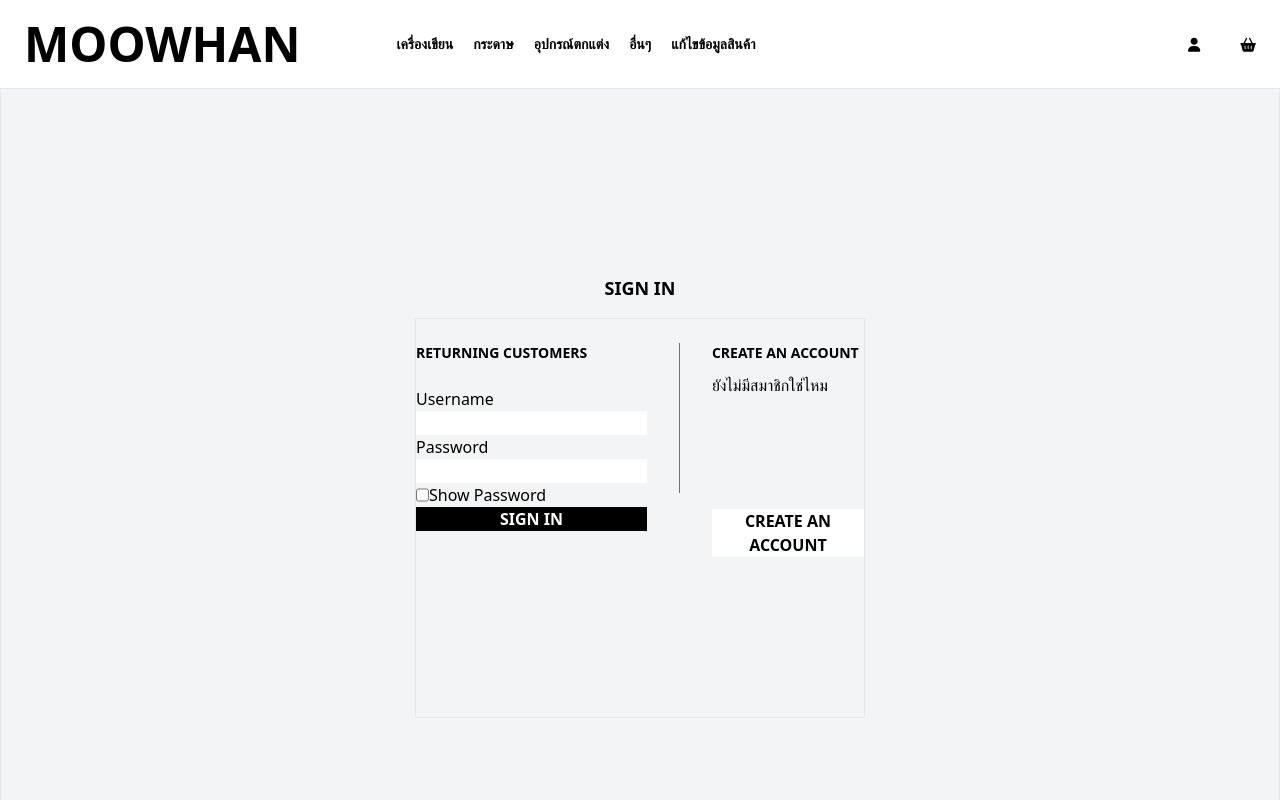
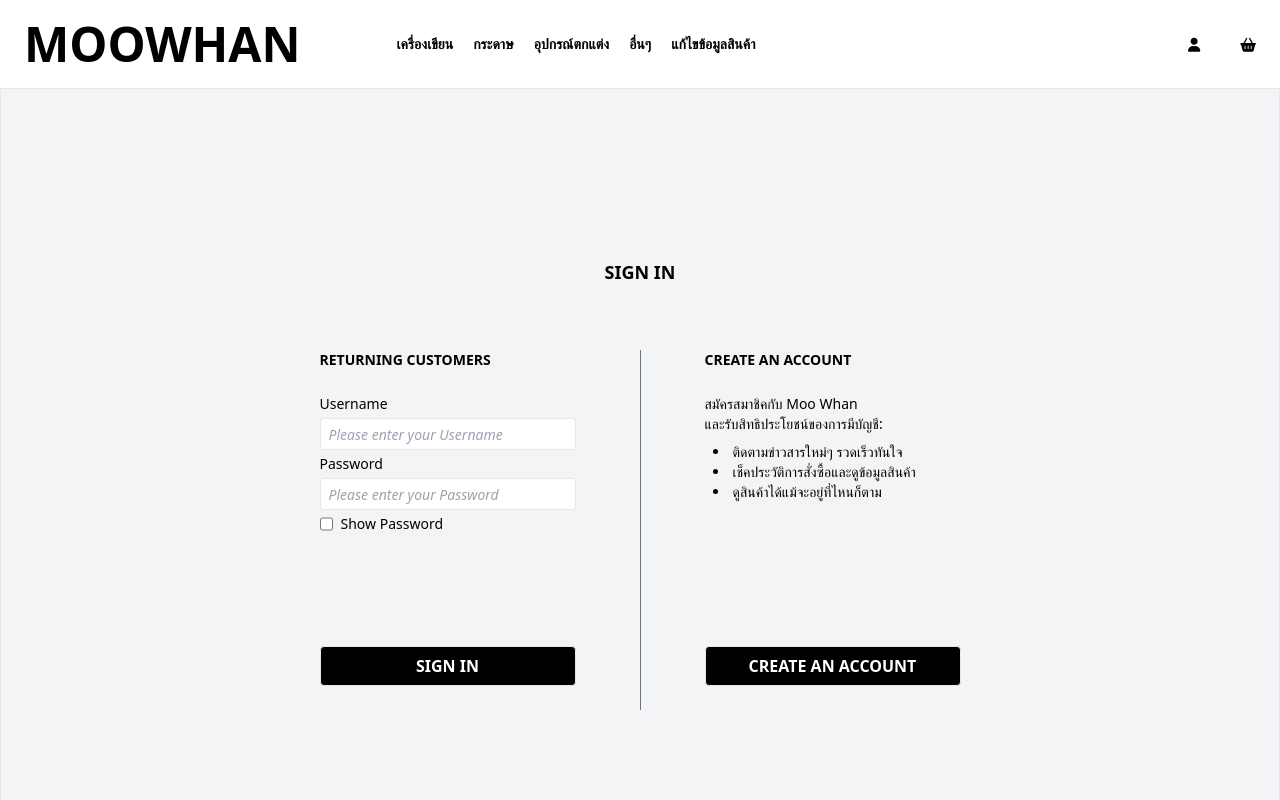
Before and after one commit to JastKherZ/Last-Moo-Waan, a Vue app in the folder Moo-Whann/: page /login in a window 1280 px wide. Shown: the top 800 px of the page. Built offline with nearby package versions, Linux system fonts and the light colour scheme.

Commit message:
fix login

```diff
--- a/Moo-Whann/src/views/login.vue
+++ b/Moo-Whann/src/views/login.vue
@@ -3,33 +3,38 @@
         <div class="font-bold text-center py-4">
             <h1 class="text-lg">SIGN IN</h1>
         </div>
-        <div class="flex justify-between border h-[400px] w-[450px]">
-            <div class="flex space-x-8 pt-6">
-                <div class="flex flex-col">
+        <div class="flex">
+            <div class="flex flex-col my-12">
                 <h1 class="font-bold text-sm pb-6">RETURNING CUSTOMERS</h1>
-                    <label for="username">Username</label>
-                    <input type="text" class="" v-model="username">
-                    <label for="password">Password</label>
-                    <input :type="password" v-model="password">
-                    <div class="flex">
+                <label for="username" class="text-sm">Username</label>
+                <input type="text" class="px-2 border rounded text-sm mt-1 w-64 h-8 italic"
+                    placeholder="Please enter your Username" v-model="username">
+                <label for="password" class="text-sm mt-1">Password</label>
+                <input :type="password" class="px-2 border rounded text-sm mt-1 w-64 h-8 italic"
+                    placeholder="Please enter your Password" v-model="password">
+                <div class="flex mt-1">
                     <input type="checkbox" @click="toggleShow">
-                        <label for="">Show Password</label>
+                    <label for="" class="mx-2 text-sm">Show Password</label>
                 </div>
-                    <button class="bg-black text-white font-bold">
+                <button class="bg-black text-white font-bold mt-28 h-10 w-64 border rounded">
                     <a @click.prevent="validateForm">SIGN IN</a>
                 </button>
             </div>
-                <div class="bg-gray-500 w-[1px] h-[150px]">
+
+            <div class="flex bg-gray-500 w-[1px] h-[360px] mx-16 mt-12">
             </div>
-                <div>
-                    <h1 class="font-bold text-sm pb-2.5">CREATE AN ACCOUNT</h1>
-                    <label for="">ยังไม่มีสมาชิกใช่ไหม</label>
-                    <div class="flex flex-col pt-28">
-                        <button class="bg-white font-bold">
-                            <router-link to="/register">CREATE AN ACCOUNT</router-link>
+
+            <div class="flex flex-col my-12">
+                <h1 class="font-bold text-sm pb-6">CREATE AN ACCOUNT</h1>
+                <label for="" class="items-center text-sm mb-2">สมัครสมาชิคกับ Moo Whan <br> และรับสิทธิประโยชน์ของการมีบัญชี:</label>
+                <li class="px-2 text-sm">ติดตามข่าวสารใหม่ๆ รวดเร็วทันใจ</li>
+                <li class="px-2 text-sm">เช็คประวัติการสั่งซื้อและดูข้อมูลสินค้า</li>
+                <li class="px-2 text-sm">ดูสินค้าได้แม้จะอยู่ที่ไหนก็ตาม</li>
+                <router-link to="/register">
+                    <button class="bg-black text-white font-bold mt-36 h-10 w-64 border rounded">
+                        CREATE AN ACCOUNT
                     </button>
-                    </div>
-                </div>
+                </router-link>
             </div>
         </div>
 
@@ -37,7 +42,6 @@
 </template>
 
 <script>
-import axios from 'axios'
 export default {
     data() {
         return {
@@ -57,22 +61,21 @@ export default {
         },
         validateForm() {
             if (this.username == '') {
-                alert('Please enter a username');
+                alert('Please enter your Username');
                 console.log(this.username);
                 return false;
             }
 
             else if (this.password == '') {
-                alert('Please enter a password');
+                alert('Please enter your Password');
                 console.log(this.password);
                 return false;
-            }
-            else if (this.password != '123123123') {
-                alert('Wrong Password!')
             }
             else {
                 this.$router.push("/")
             }
+
+            return true;
         }
     }
 };
```
Lines whose indentation alone changed are shown as unchanged.
